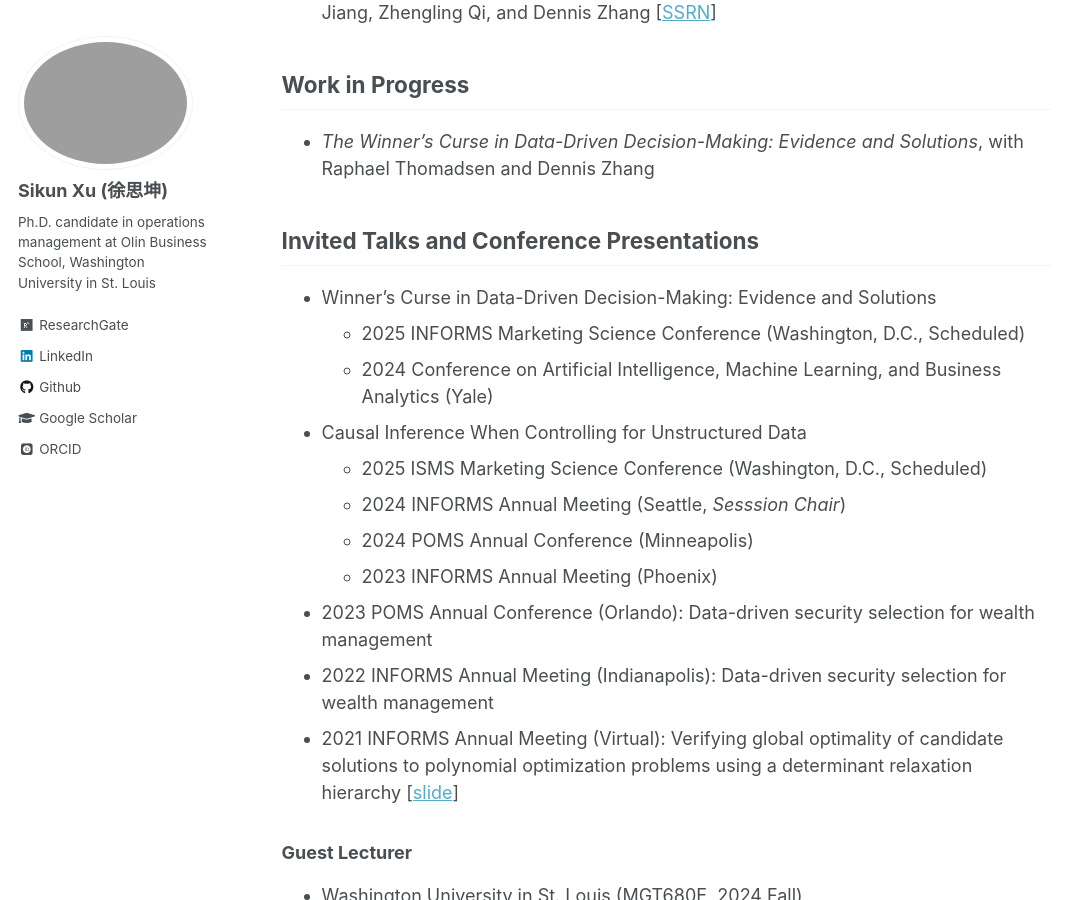
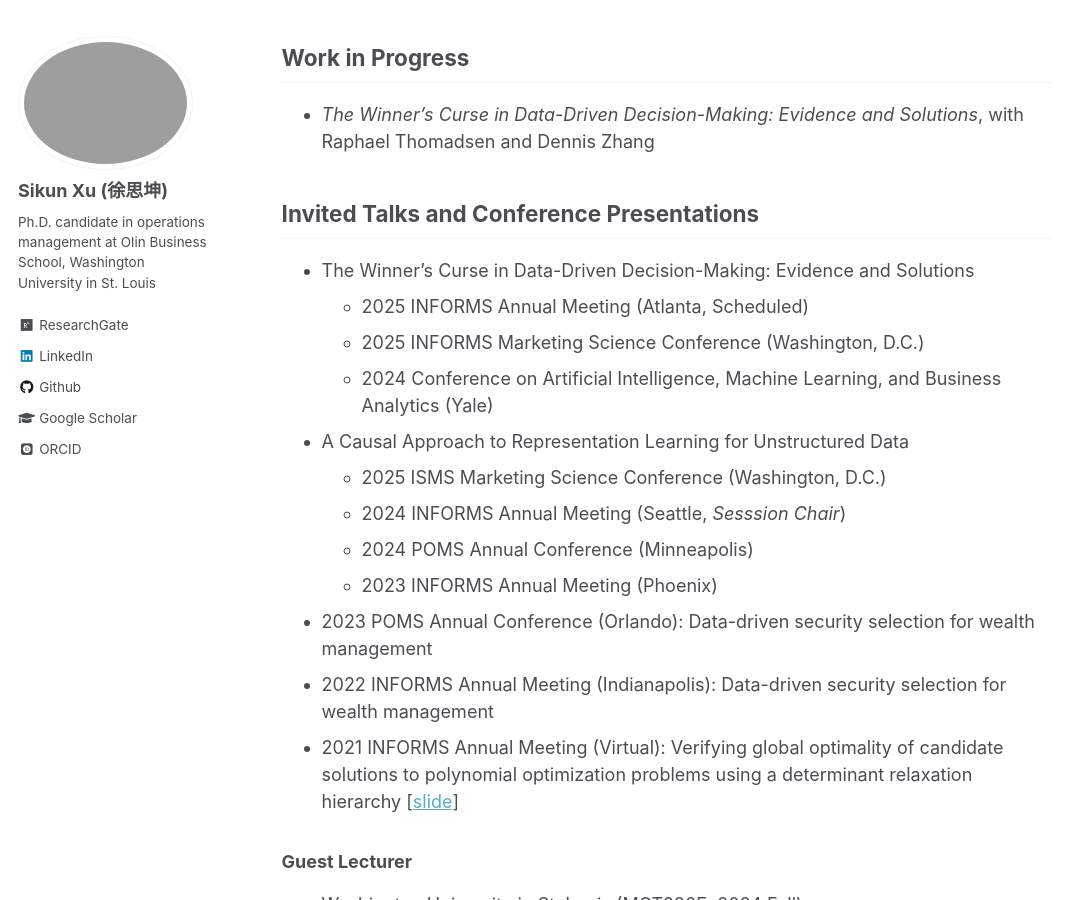
Before and after one commit to iamsikun/iamsikun.github.io, a Jekyll site: the page built from _pages/about.md, in a window 1280 px wide and 900 px high, scrolled down 1120 px. Shown: the whole window, without its empty margins (0-1079 px from the left). Built offline with Jekyll 4.4.1, drawn with Linux system fonts in a browser that asks for light colours; some web fonts are replaced; some of the changed text lies outside the part shown.

Commit message:
Added 2025 INFORMS talk

```diff
--- a/_pages/about.md
+++ b/_pages/about.md
@@ -35,12 +35,13 @@ I am a Ph.D. candidate in [Supply Chain, Operations, and Technology](https://oli
 * *The Winner's Curse in Data-Driven Decision-Making: Evidence and Solutions*, with Raphael Thomadsen and Dennis Zhang
 
 ## Invited Talks and Conference Presentations
-* Winner's Curse in Data-Driven Decision-Making: Evidence and Solutions
-    * 2025 INFORMS Marketing Science Conference (Washington, D.C., Scheduled)
+* The Winner's Curse in Data-Driven Decision-Making: Evidence and Solutions
+    * 2025 INFORMS Annual Meeting (Atlanta, Scheduled)
+    * 2025 INFORMS Marketing Science Conference (Washington, D.C.)
     * 2024 Conference on Artificial Intelligence, Machine Learning, and Business Analytics (Yale)
 
-* Causal Inference When Controlling for Unstructured Data
-    * 2025 ISMS Marketing Science Conference (Washington, D.C., Scheduled)
+* A Causal Approach to Representation Learning for Unstructured Data
+    * 2025 ISMS Marketing Science Conference (Washington, D.C.)
     * 2024 INFORMS Annual Meeting (Seattle, *Sesssion Chair*)
     * 2024 POMS Annual Conference (Minneapolis)
     * 2023 INFORMS Annual Meeting (Phoenix)
```
Also changed, not shown: other parts of _pages/about.md (+1 -1 lines).
